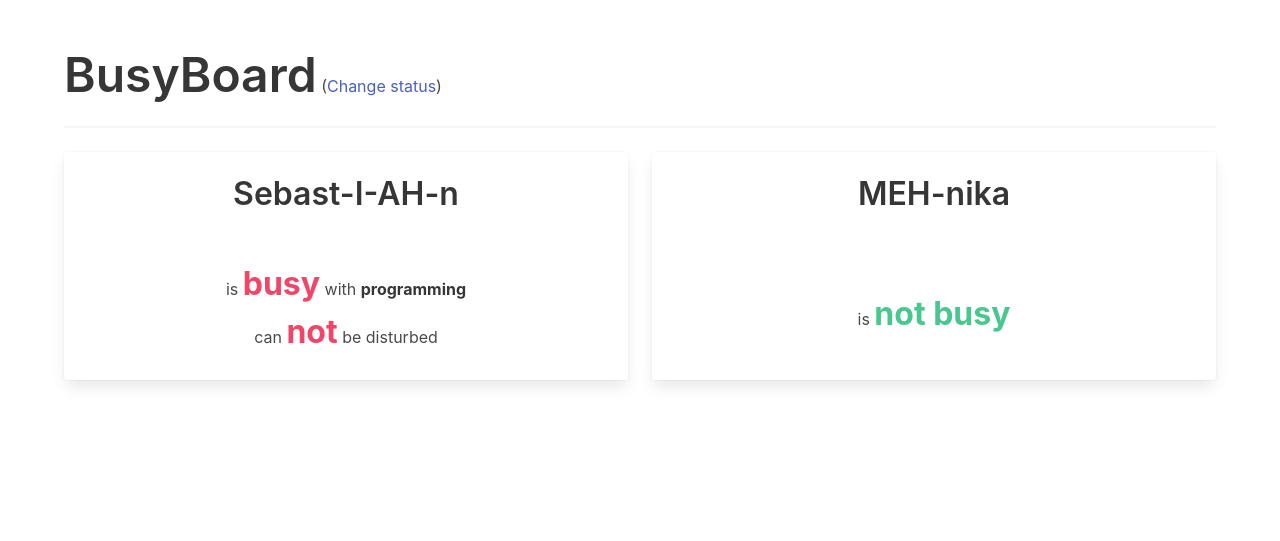
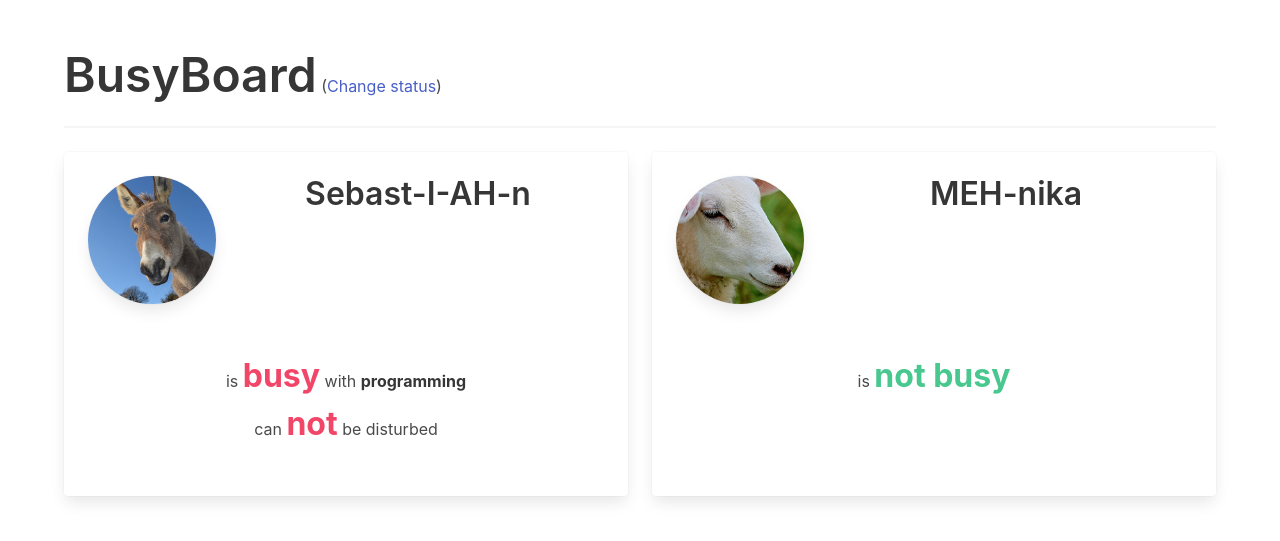
Before and after one commit to 4dcu-be/BusyBoard, a Flask app: page / in a window 1280 px wide. Shown: the top 541 px of the page. Run offline with Flask 2, Linux system fonts and the light colour scheme; data comes from the database, SQL or seed files in the repository; both versions use the stored data as it was after the commit.

Commit message:
pictures working

```diff
--- a/busyboard/admin.py
+++ b/busyboard/admin.py
@@ -37,7 +37,7 @@ class UserAdminView(ModelView):
     form_extra_fields = {
         'path': form.ImageUploadField(
             'Image',
-            base_path='static/images',
+            base_path='busyboard/static/images',
             url_relative_path='images/',
         )
     }
--- a/busyboard/models.py
+++ b/busyboard/models.py
@@ -15,10 +15,10 @@ class User(db.Model):
 
     @property
     def url(self):
-        return images.url(self.filename)
+        return images.url(self.path)
 
     @property
     def filepath(self):
-        if self.filename is None:
+        if self.path is None:
             return
-        return images.path(self.filename)
+        return images.path(self.path)
--- a/busyboard/static/main.css
+++ b/busyboard/static/main.css
@@ -7,3 +7,7 @@
 .card-content {
     height: 100%;
 }
+
+.has-shadow {
+    box-shadow: 0 0.5em 1em -0.125em rgba(10,10,10,.1), 0 0 0 1px rgba(10,10,10,.02);
+}
--- a/busyboard/templates/index.html
+++ b/busyboard/templates/index.html
@@ -15,9 +15,17 @@
             <div class="column">
                 <div class="card">
                     <div class="card-content has-text-centered">
-                        <p class="title">
-                          {{user.name}}
-                        </p>
+                        <div class="media">
+                          <div class="media-left">
+                              <figure class="image is-128x128">
+                                  <img class="is-rounded has-shadow" src="{{ user.url }}" />
+                              </figure>
+                          </div>
+                          <div class="media-content">
+                              <p class="title">
+                                  {{user.name}}
+                              </p>
+                          </div>
                     </div>
                     <div class="card-content has-text-centered">
                         {% if user.busy %}
@@ -31,6 +39,7 @@
                     </div>
                 </div>
             </div>
+            </div>
         {% endfor %}
         </div>
     </div>
--- a/config.py
+++ b/config.py
@@ -14,7 +14,6 @@ SECRET_KEY = 'change me !'
 
 # Database settings, database location and path to migration scripts
 SQLALCHEMY_DATABASE_URI = 'sqlite:///' + os.path.join(basedir, 'db', 'busyboard.db')
-SQLALCHEMY_MIGRATE_REPO = os.path.join(basedir, 'migrations')
 SQLALCHEMY_TRACK_MODIFICATIONS = False
 SQLALCHEMY_ECHO = DEBUG
 
```
Also changed, not shown: busyboard/static/images/donkey-crop.jpg (added), busyboard/static/images/sheep-crop.jpg (added), db/busyboard.db (added).
